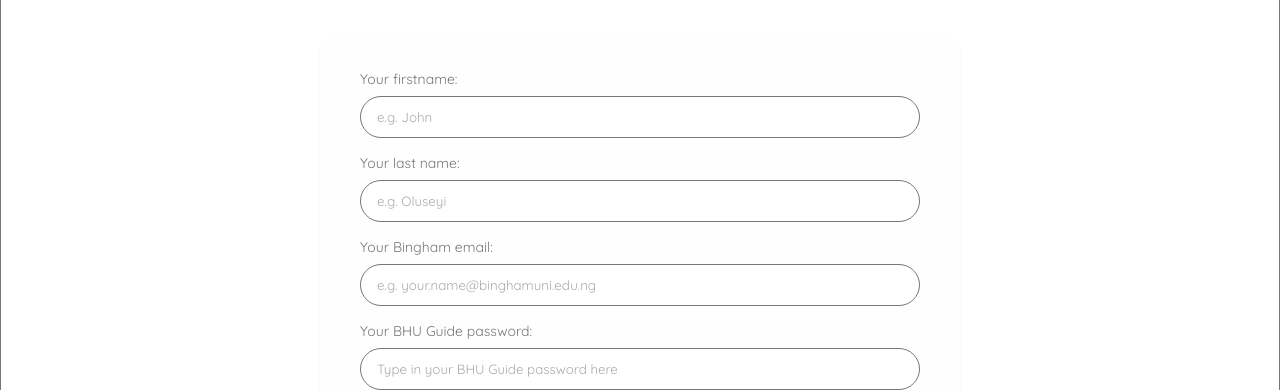
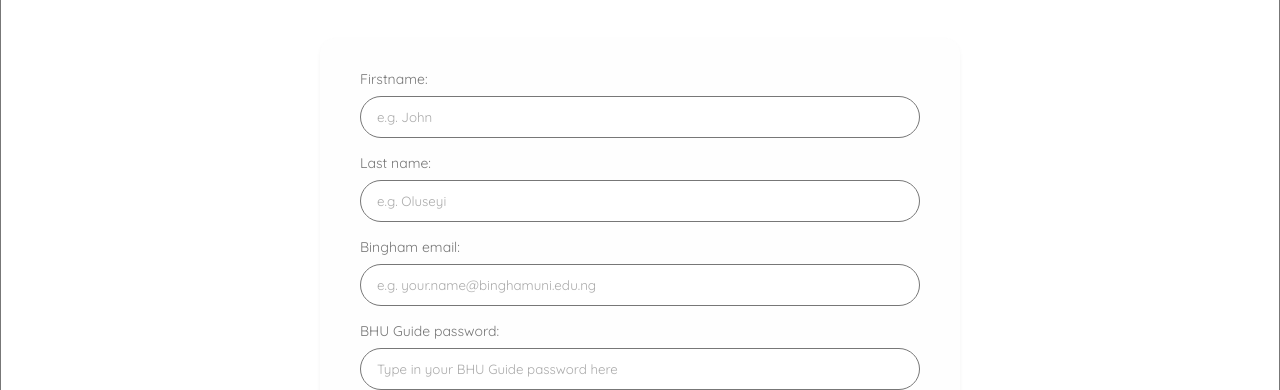
Before and after one commit to michael-salam/bhu-app, a React (Create React App) app: page /signup in a window 1280 px wide. Shown: the part 214-604 px from the top of the page. Built offline with nearby package versions, Linux system fonts and the light colour scheme.

Commit message:
Refactored the logic for showing or hiding the Navbar

```diff
--- a/src/App.js
+++ b/src/App.js
@@ -1,5 +1,5 @@
 // import react router dependencies
-import { BrowserRouter as Router, Routes, Route } from "react-router-dom";
+import { Routes, Route, useLocation } from "react-router-dom";
 
 // load styles
 import "./App.scss";
@@ -16,9 +16,23 @@ import SignUp from "./routes/SignUp/SignUp";
 import RecoverPassword from "./routes/RecoverPassword/RecoverPassword";
 
 function App() {
+  const location = useLocation();
+
+  // stop the navbar from displaying if we are on certain pages
+  const locationCheck = () => {
+    if (
+      location.pathname === "/" ||
+      location.pathname === "/login" ||
+      location.pathname === "/signup" ||
+      location.pathname === "/recover-password"
+    )
+      return false;
+    return true;
+  };
+
   return (
-    <Router>
-      <Navbar />
+    <>
+      {locationCheck() && <Navbar />}
       <Routes>
         <Route exact path="/" element={<Index />} />
         <Route path="/home" element={<Home />} />
@@ -29,7 +43,7 @@ function App() {
         <Route path="/signup" element={<SignUp />} />
         <Route path="/recover-password" element={<RecoverPassword />} />
       </Routes>
-    </Router>
+    </>
   );
 }
 
--- a/src/components/Navbar/Navbar.jsx
+++ b/src/components/Navbar/Navbar.jsx
@@ -1,24 +1,10 @@
 import { useState } from "react";
-import { Link, useLocation } from "react-router-dom";
+import { Link } from "react-router-dom";
 import "./Navbar.scss";
 
 const Navbar = () => {
   // define state to store whether the mobile menu is open or not
   const [isMobileMenuOpen, setIsMobileMenuOpen] = useState(false);
-
-  const location = useLocation();
-
-  // stop the navbar from displaying if we are on certain pages
-  const locationCheck = () => {
-    if (
-      location.pathname === "/" ||
-      location.pathname === "/login" ||
-      location.pathname === "/signup" ||
-      location.pathname === "/recover-password"
-    )
-      return "none";
-    return "flex";
-  };
 
   // logic to toggle the mobile menu open or close
   const handleToggleMobileMenu = () => {
@@ -30,7 +16,7 @@ const Navbar = () => {
   };
 
   return (
-    <nav className="navbar" style={{ display: `${locationCheck()}` }}>
+    <nav className="navbar">
       <div className="brand-name">
         <Link to="/">BHU Guide</Link>
       </div>
--- a/src/components/Navbar/Navbar.scss
+++ b/src/components/Navbar/Navbar.scss
@@ -3,6 +3,7 @@
 @use "../../scss-utils/mixins";
 
 .navbar {
+    display: flex;
     align-items: center;
     justify-content: space-between;
     padding: 1rem 2rem;
--- a/src/index.js
+++ b/src/index.js
@@ -1,10 +1,12 @@
 import React from "react";
 import ReactDOM from "react-dom/client";
+// import react router dependencies
+import { BrowserRouter as Router } from "react-router-dom";
 import App from "./App";
 
 const root = ReactDOM.createRoot(document.getElementById("root"));
 root.render(
-  <React.StrictMode>
+  <Router>
     <App />
-  </React.StrictMode>
+  </Router>
 );
--- a/src/routes/LogIn/LogIn.jsx
+++ b/src/routes/LogIn/LogIn.jsx
@@ -16,7 +16,7 @@ const LogIn = () => {
       <form id="login-form" action="/home">
         <div className="formgroup">
           <label htmlFor="email" className="label">
-            Your Bingham email:
+            Bingham email:
           </label>
           <input
             type="email"
@@ -29,7 +29,7 @@ const LogIn = () => {
 
         <div className="formgroup">
           <label htmlFor="password" className="label">
-            Your BHU Guide password:
+            BHU Guide password:
           </label>
           <input
             type="password"
--- a/src/routes/SignUp/SignUp.jsx
+++ b/src/routes/SignUp/SignUp.jsx
@@ -15,7 +15,7 @@ const SignUp = () => {
       <form id="signup-form" action="/home">
         <div className="formgroup">
           <label htmlFor="firstname" className="label">
-            Your firstname:
+            Firstname:
           </label>
           <input
             type="text"
@@ -28,7 +28,7 @@ const SignUp = () => {
 
         <div className="formgroup">
           <label htmlFor="lastname" className="label">
-            Your last name:
+            Last name:
           </label>
           <input
             type="text"
@@ -41,7 +41,7 @@ const SignUp = () => {
 
         <div className="formgroup">
           <label htmlFor="email" className="label">
-            Your Bingham email:
+            Bingham email:
           </label>
           <input
             type="email"
@@ -54,7 +54,7 @@ const SignUp = () => {
 
         <div className="formgroup">
           <label htmlFor="password" className="label">
-            Your BHU Guide password:
+            BHU Guide password:
           </label>
           <input
             type="password"
```
